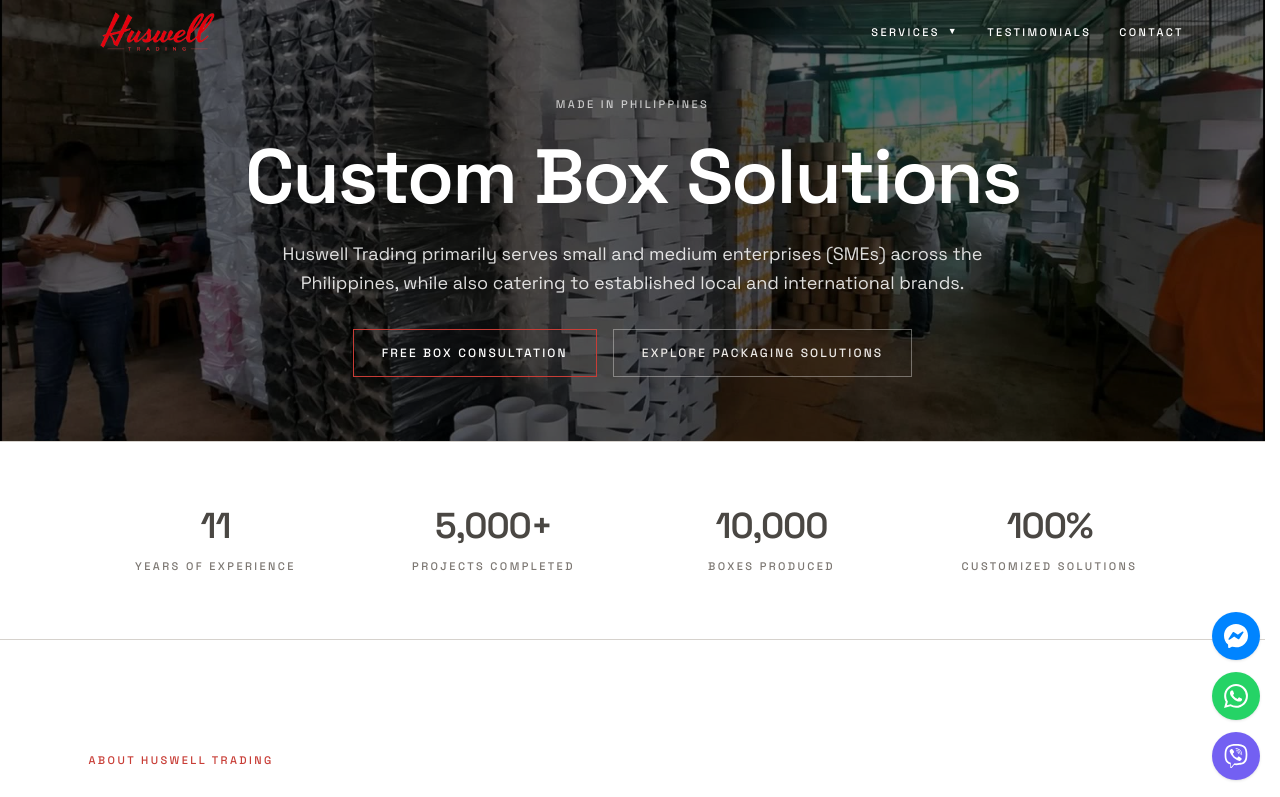
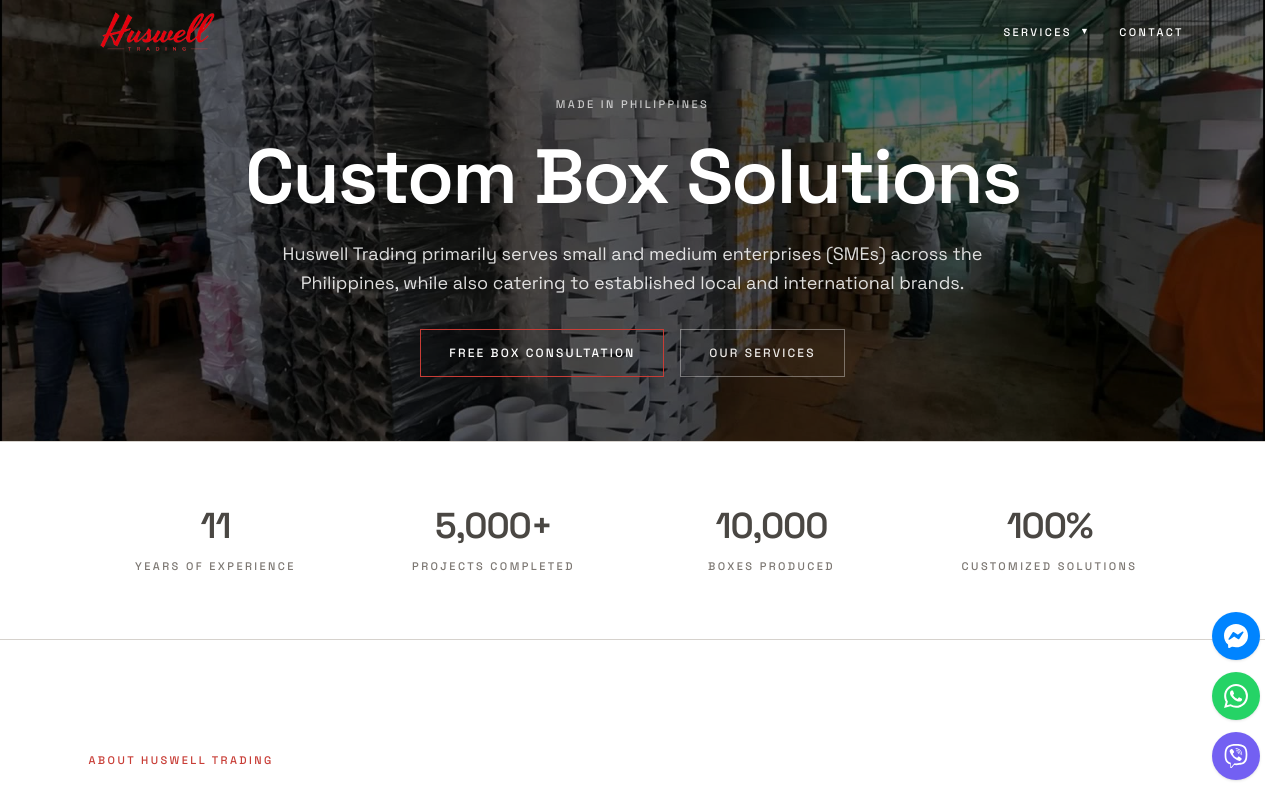
Before and after one commit to marvinstavarez-dotcom/huswell, a Next.js app: page / in a window 1280 px wide. Shown: the top 797 px of the page. Built offline with nearby package versions, Linux system fonts and the light colour scheme.

Commit message:
Remove testimonials route and navigation

```diff
--- a/app/page.tsx
+++ b/app/page.tsx
@@ -174,7 +174,7 @@
               Free box consultation
             </Link>
             <Link href="#solutions" className="btn-line-dark w-full sm:w-auto">
-              Explore packaging solutions
+              Our services
             </Link>
           </div>
         </div>
@@ -506,16 +506,13 @@
 
       <section className="border-t border-line bg-canvas py-20 md:py-28">
         <div className="mx-auto w-full max-w-6xl px-5 md:px-8">
-          <div className="mb-12 flex flex-col gap-6 md:flex-row md:items-end md:justify-between">
+          <div className="mb-12">
             <div>
               <p className="micro-label mb-6 text-accent-hover">Client feedback</p>
               <h2 className="max-w-2xl text-3xl font-semibold leading-[1.05] tracking-[-0.02em] text-ink md:text-5xl">
                 Packaging partnerships built to last.
               </h2>
             </div>
-            <Link href="/testimonials" className="btn-line-light w-full sm:w-auto">
-              Read testimonials
-            </Link>
           </div>
           <TestimonialSlider />
         </div>
--- a/app/sitemap.ts
+++ b/app/sitemap.ts
@@ -9,7 +9,6 @@
   "/offset-digital-packaging",
   "/corrugated-box-packaging",
   "/shredded-paper-fillers",
-  "/testimonials",
 ];
 
 export default function sitemap(): MetadataRoute.Sitemap {
--- a/app/testimonials/page.tsx
+++ /dev/null
@@ -1,45 +0,0 @@
-import type { Metadata } from "next";
-import PageHero from "@/components/page-hero";
-import { TESTIMONIALS } from "@/lib/site-data";
-import { createPageMetadata } from "@/lib/seo";
-
-export const metadata: Metadata = {
-  title: "Testimonials",
-  description:
-    "What Huswell Trading clients say — five years of partnerships, from Facebook messaging to full PR kit programs.",
-  ...createPageMetadata({
-    title: "Custom Packaging Client Testimonials",
-    description:
-      "Read feedback from Huswell Trading clients on custom boxes, packaging quality, service, and long-term project support.",
-    path: "/testimonials",
-  }),
-};
-
-export default function Page() {
-  return (
-    <>
-      <PageHero
-        overline="Testimonials"
-        title="Clients, on the record."
-        body="Quotes from real orders — some small, some running for years. No stock photography, no invented reviews."
-      />
-      <section className="bg-canvas-alt py-20 md:py-28">
-        <div className="mx-auto w-full max-w-4xl px-5 md:px-8">
-          <div className="flex flex-col gap-20">
-            {TESTIMONIALS.map((t, i) => (
-              <blockquote key={t.by} className={i === 0 ? "" : "border-t border-line pt-16"}>
-                <p className="text-xl font-medium leading-snug tracking-tight text-ink md:text-2xl">
-                  “{t.text}”
-                </p>
-                <footer className="mt-6">
-                  <p className="text-base font-medium text-ink">{t.by}</p>
-                  <p className="mt-1 text-sm text-mute">{t.role}</p>
-                </footer>
-              </blockquote>
-            ))}
-          </div>
-        </div>
-      </section>
-    </>
-  );
-}
--- a/components/footer.tsx
+++ b/components/footer.tsx
@@ -4,7 +4,6 @@
 
 const LINKS = [
   { href: "/projects", label: "Projects" },
-  { href: "/testimonials", label: "Testimonials" },
   { href: "/#contact", label: "Get a Free Quote" },
 ];
 
--- a/components/navbar.tsx
+++ b/components/navbar.tsx
@@ -7,7 +7,6 @@
 import { CONTACT, SERVICES } from "@/lib/site-data";
 
 const PAGES = [
-  { href: "/testimonials", label: "Testimonials" },
   { href: "/#contact", label: "Contact" },
 ];
 
```
